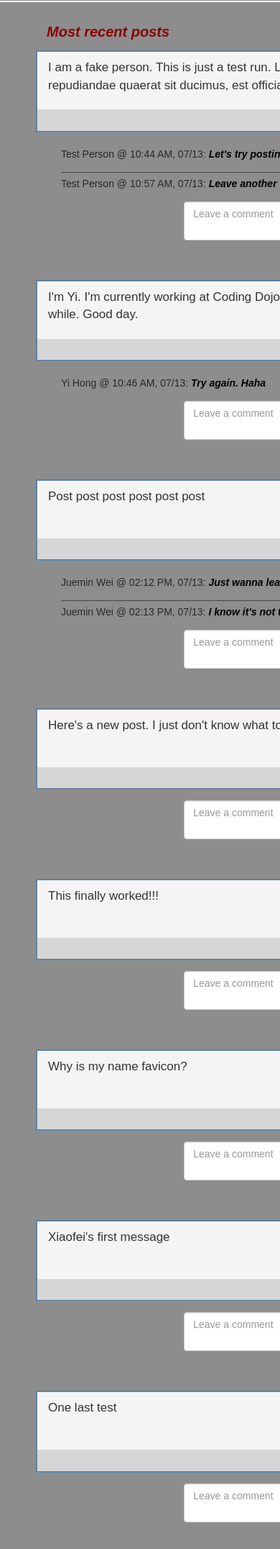
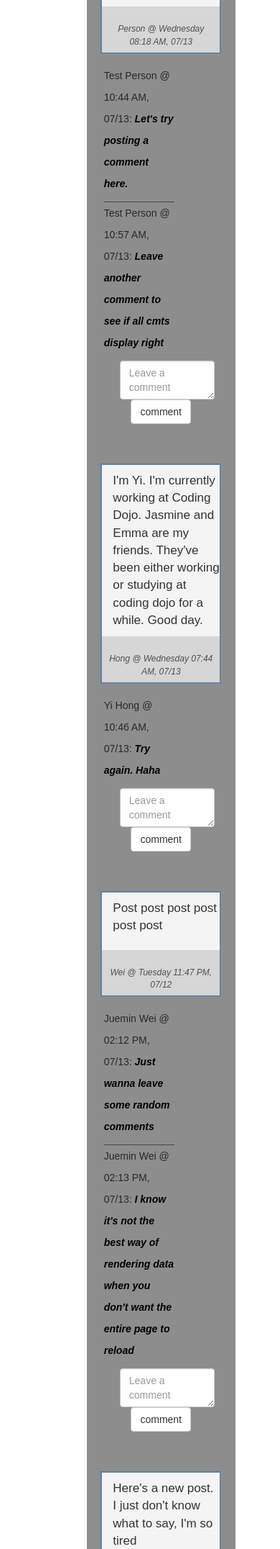
Before and after one commit to weijuemin/the_post_wall, a Flask app: page /wall in a window 390 px wide; the page is wider, and only the part inside the window is pictured. Shown: the part 933-3085 px from the top of that part at 72% size. Run offline with Flask 2, Linux system fonts and the light colour scheme; a user stored in the database is signed in; data comes from the database, SQL or seed files in the repository; some libraries are stand-ins or nearby versions.

Commit message:
Responsive css added (partly)
Changed wall page divs to % based

```diff
--- a/static/css/wall.css
+++ b/static/css/wall.css
@@ -1,17 +1,19 @@
 .sideBar {
-	width: 300px;
+	width: 15%;
 	min-height: 500px;
-	margin-left: 400px;
+	margin-left: 15%;
 	display: inline-block;
 	vertical-align: top;
 	background: #fff;
 }
 .mainBoard {
+	width: 53%;
 	display: inline-block;
 	vertical-align: top;
+	margin-left: 0;
 }
 .board {
-	width: 1200px;
+	width: 8 0%;
 	margin: 0 auto;
 	padding: 20px 15px;
 	text-align: left;
@@ -25,6 +27,8 @@
 	text-align: left;
 }
 .postContent {
+	width: 95%;
+	min-height: 100px;
 	background: rgba(256,256,256,.9);
 }
 .postContent-focus {
@@ -46,7 +50,7 @@
 	font-weight: bold;
 }
 .wallPost {
-	width: 1100px;
+	width: 95%;
 	margin: 15px auto;
 	padding-top: 10px;
 	background-color: rgba(256,256,256,.9);
@@ -69,9 +73,9 @@
 	margin-left: 650px;
 }
 .commentBar {
-	width: 800px;
+	width: 75%;
 	min-height: 30px;
-	margin-left: 200px;
+	margin-left: 10%;
 	display: inline-block;
 	vertical-align: top;
 }
@@ -84,7 +88,7 @@
 }
 .displayComments {
 	text-align: left;
-	padding-left: 70px;
+	padding-left: 5%;
 	padding-right: 70px;
 	color: rgb(40,40,40);
 }
```
